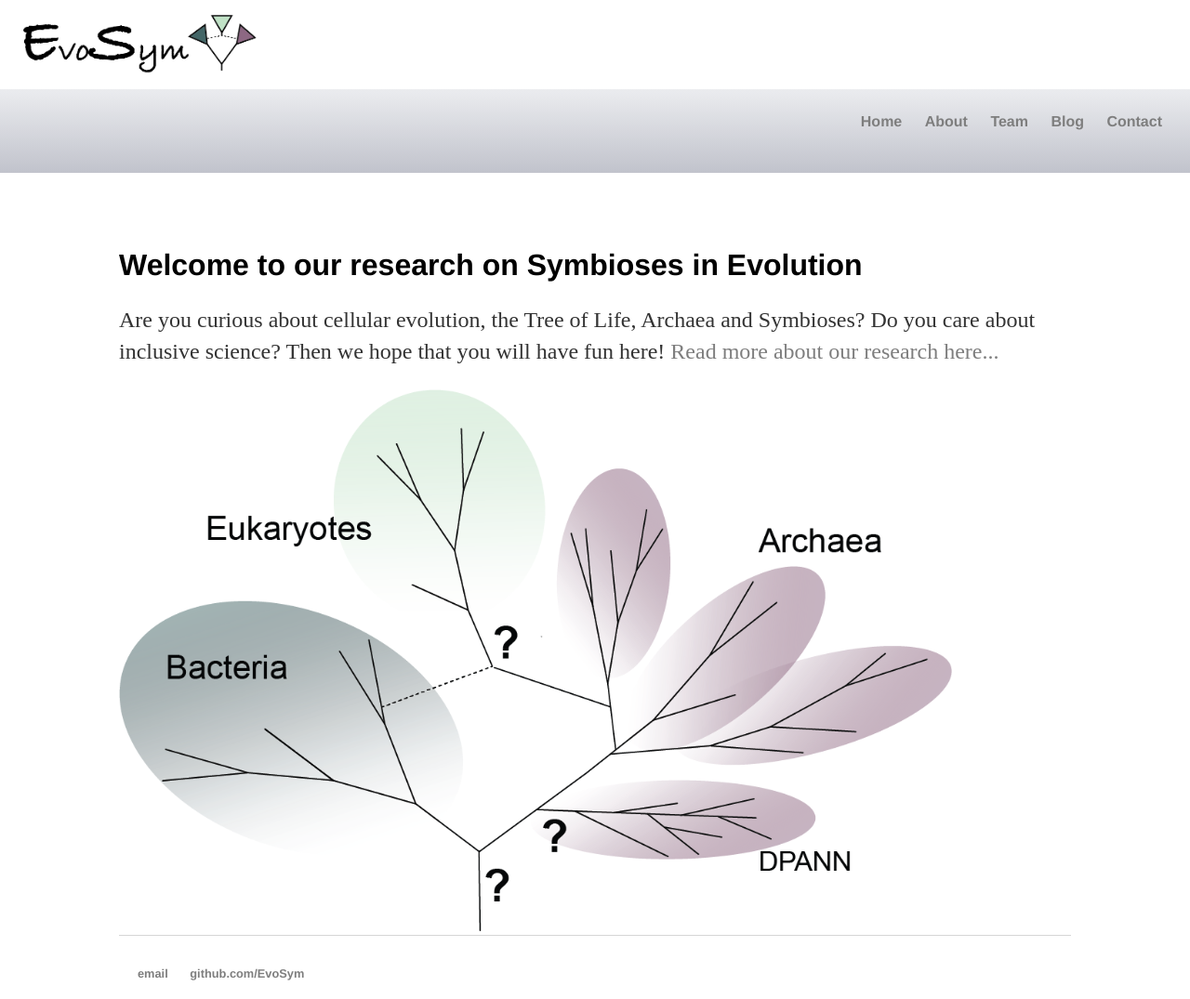
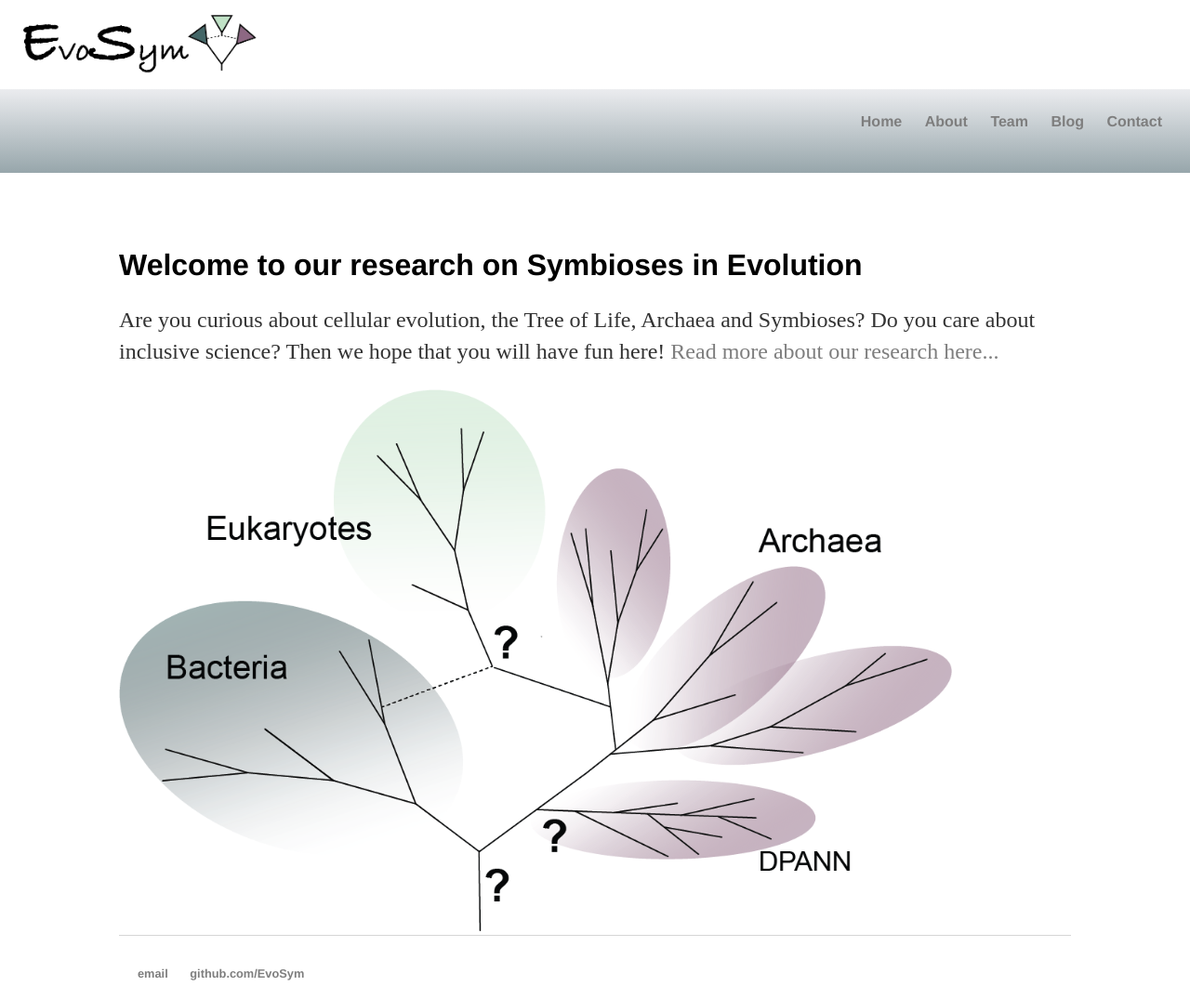
Before and after one commit to EvoSym/EvoSym.github.io, a Jekyll site: the page built from index.html, in a window 1280 px wide. Shown: the whole page at 93% size. Built offline with Jekyll 4.4.1, drawn with Linux system fonts in a browser that asks for light colours.

Commit message:
Update main.css

```diff
--- a/css/main.css
+++ b/css/main.css
@@ -11,7 +11,7 @@ nav {
     width: 100%;
     height: 90px;
     display: block;
-    background-image: linear-gradient(#ebecef, #c1c3cc);
+    background-image: linear-gradient(#ebecef, #97a6ab);
 }
 nav ul {
     font-family:'Helvetica', 'Arial', 'Sans-Serif';
```
